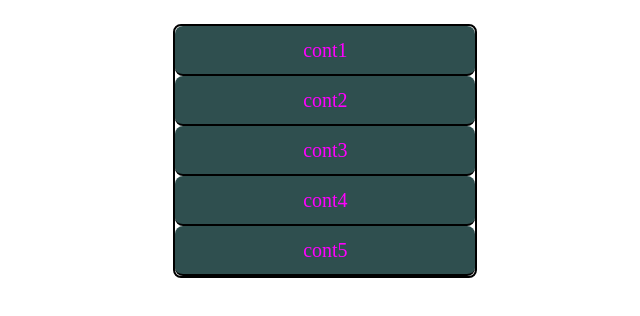
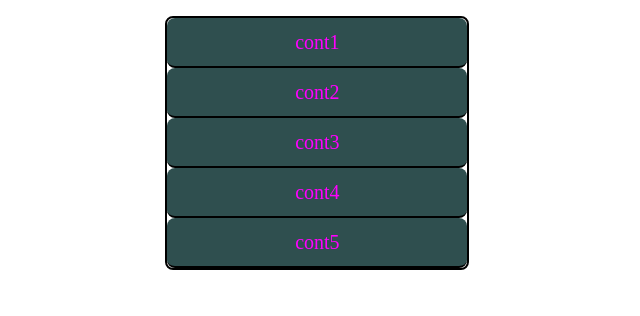
Before and after one commit to dada2003/accordeon, a plain HTML site: page index.html in a window 1280 px wide. Shown: the whole page, without its empty margins (17-657 px from the left). Drawn offline with Linux system fonts and the light colour scheme.

Commit message:
Update style.css
Body fixing

```diff
--- a/style/style.css
+++ b/style/style.css
@@ -1,3 +1,8 @@
+body{
+    margin: 0 auto;
+
+}
+
 .accordion{
     margin: 0 auto;
     position:absolute;
```
